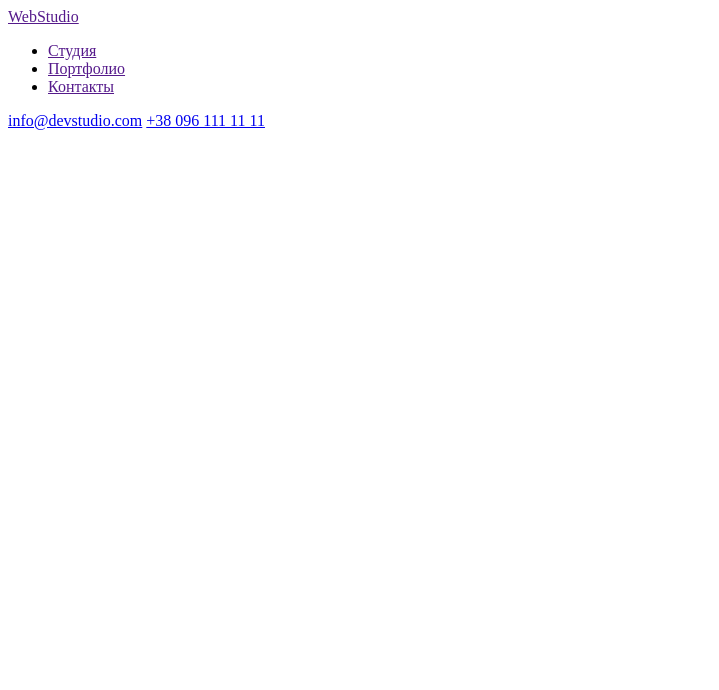
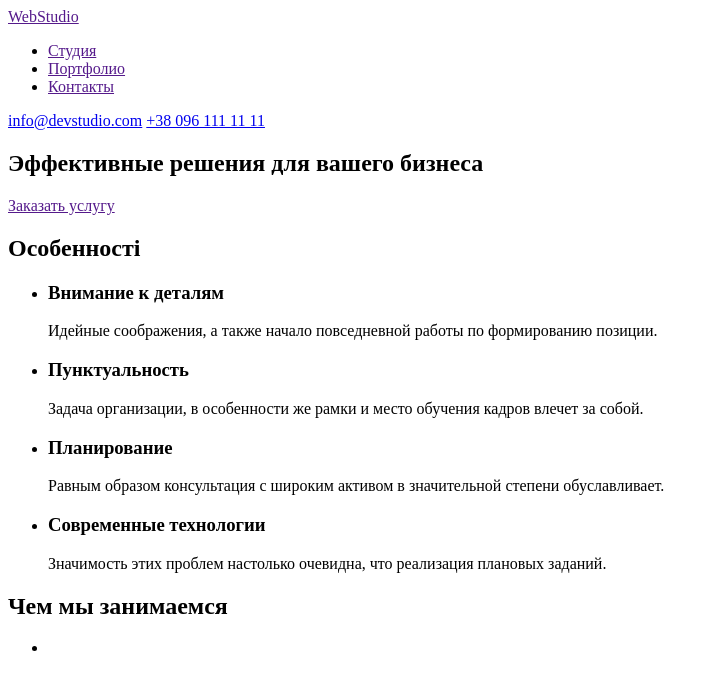
Before and after one commit to OrestBruhylevych/goit-markup-hw-01, a plain HTML site: page index.html in a window 1280 px wide. Shown: the whole page, without its empty margins (0-719 px from the left). Drawn offline with Linux system fonts and the light colour scheme.

Commit message:
показує лого та чим займаємся

```diff
--- a/index.html
+++ b/index.html
@@ -18,7 +18,49 @@
             <a href="mailto:info@devstudio.com">info@devstudio.com</a>
             <a href="tel:+38 096 111 11 11">+38 096 111 11 11</a>
         </nav>
+
+
     </header>
+    <div>
+        <section>
+            <h1>Эффективные решения для вашего бизнеса</h1>
+            <a href="">Заказать услугу</a>
+        </section>
+    </div>
+    <section>
+        <h2>Особенності</h2>
+        <ul>
+            <li>
+                <h3>Внимание к деталям</h3>
+                <p>Идейные соображения, а также начало повседневной работы по формированию позиции.</p>
+            </li>
+            <li>
+                <h3>Пунктуальность</h3>
+                <p>Задача организации, в особенности же рамки и место обучения кадров влечет за собой.</p>
+            </li>
+            <li>
+                <h3>Планирование</h3>
+                <p>Равным образом консультация с широким активом в значительной степени обуславливает.</p>
+            </li>
+            <li>
+                <h3>Современные технологии</h3>
+                <p>Значимость этих проблем настолько очевидна, что реализация плановых заданий.</p>
+            </li>
+        </ul>
+    </section>
+    <section>
+        <h2>Чем мы занимаемся</h2>
+        <ul>
+            <li>
+                <img src="./images" alt="">
+            </li>
+        </ul>
+    </section>
+
+
+
+
+
 
 </body>
 </html>
```
Lines whose indentation alone changed are shown as unchanged.
